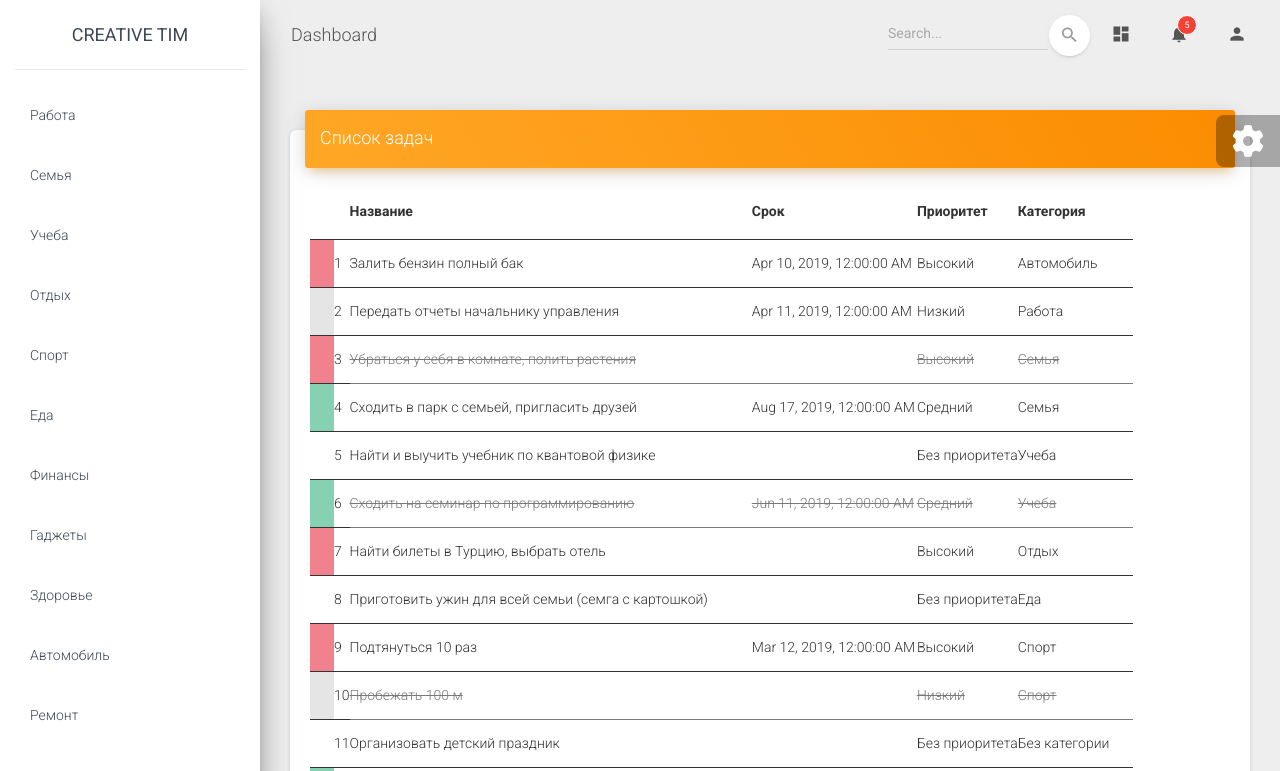
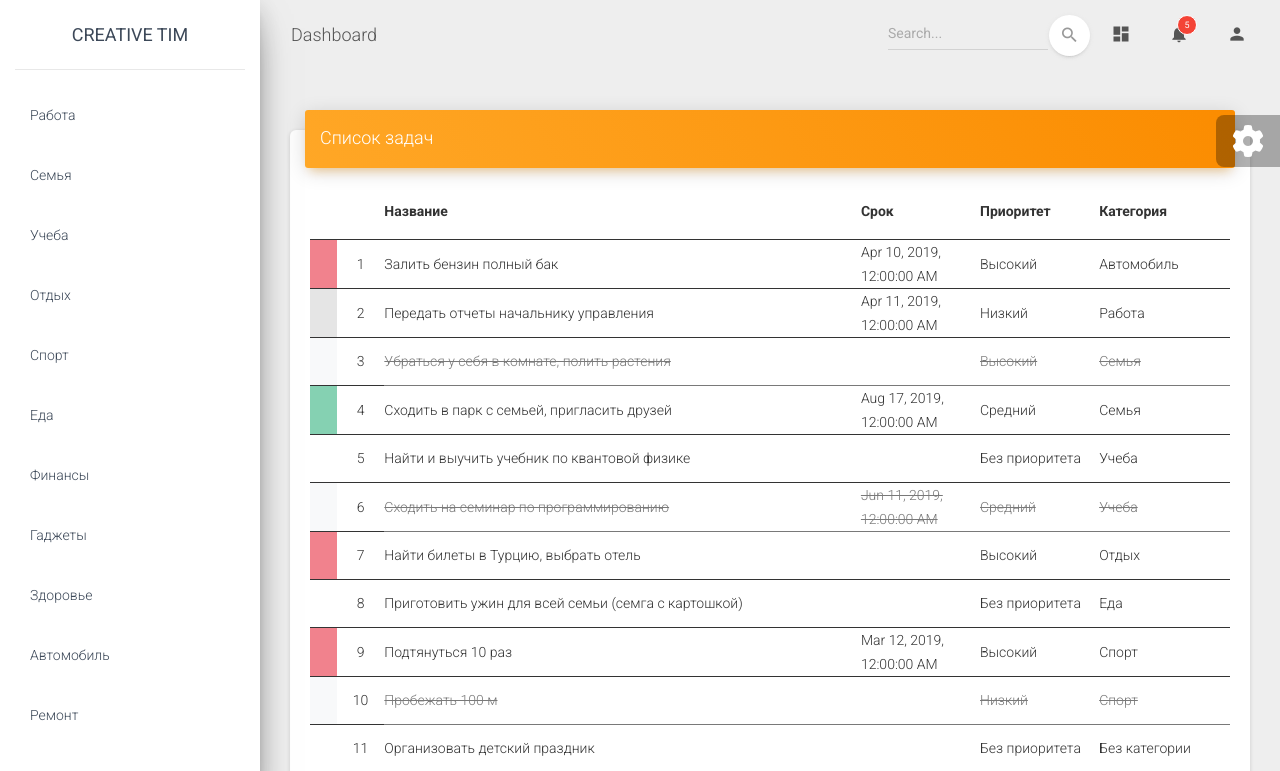
Before and after one commit to lnalna/angular-todo, an Angular app: page / in a window 1280 px wide. Shown: the top 771 px of the page. Built offline with nearby package versions, Linux system fonts and the light colour scheme.

Commit message:
таблица с задачами на всю ширину экрана

```diff
--- a/src/app/views/tasks/tasks.component.css
+++ b/src/app/views/tasks/tasks.component.css
@@ -4,5 +4,40 @@
 }
 
 .novalue {
-  color: #b7b7b7
+  color: #b7b7b7;
 }
+
+
+.col-id {
+  width: 4%;
+  text-align: center;
+}
+
+.col-title {
+  width: 40%;
+}
+
+.col-priority {
+  width: 10%;
+}
+
+.col-category {
+  width: 10%;
+}
+
+
+.col-select {
+  width: 3%;
+}
+
+.col-operations {
+  width: 8%;
+}
+
+.col-color {
+  width: 1% !important;
+}
+
+.col-date {
+  width: 10% !important;
+}
--- a/src/app/views/tasks/tasks.component.html
+++ b/src/app/views/tasks/tasks.component.html
@@ -9,7 +9,7 @@
       <!--  цвет приоритета  -->
       <ng-container matColumnDef="color">
         <th *matHeaderCellDef mat-header-cell></th>
-        <td *matCellDef="let task" [style.background-color]="getPriorityColor(task)"
+        <td *matCellDef="let task" [style.background-color]="getPriorityColor(task)" class="col-color"
             mat-cell></td>
       </ng-container>
 
@@ -17,7 +17,7 @@
       <!-- нумерация-->
       <ng-container matColumnDef="id">
         <th *matHeaderCellDef mat-header-cell></th>
-        <td *matCellDef="let index = index;" mat-cell>
+        <td *matCellDef="let index = index;" class="col-id" mat-cell>
 
           {{index + 1}}
 
@@ -28,7 +28,7 @@
       <!-- название задачи-->
       <ng-container matColumnDef="title">
         <th *matHeaderCellDef mat-header-cell> Название</th>
-        <td *matCellDef="let task" [class.completed]="task.completed" mat-cell>
+        <td *matCellDef="let task" [class.completed]="task.completed" class="col-title" mat-cell>
 
           {{task.title}}
 
@@ -39,6 +39,7 @@
       <ng-container matColumnDef="date">
         <th *matHeaderCellDef mat-header-cell> Срок</th>
         <td *matCellDef="let task" [ngClass]="{'completed': task.completed, 'nodate': task.date == null}"
+            class="col-date"
             mat-cell>
 
           {{task.date | date: "medium"}}
@@ -49,7 +50,7 @@
       <!--приоритет-->
       <ng-container matColumnDef="priority">
         <th *matHeaderCellDef mat-header-cell> Приоритет</th>
-        <td *matCellDef="let task"
+        <td *matCellDef="let task" class="col-priority"
             [ngClass]="{'completed': task.completed, 'nopriority': task.priority == null}"
             mat-cell
         >
@@ -63,7 +64,7 @@
       <!--категория-->
       <ng-container matColumnDef="category">
         <th *matHeaderCellDef mat-header-cell> Категория</th>
-        <td *matCellDef="let task"
+        <td *matCellDef="let task" class="col-category"
             [ngClass]="{'completed': task.completed, 'nocategory': task.category == null, 'link': !task.completed && task.category}"
             mat-cell
         >
--- a/src/app/views/tasks/tasks.component.ts
+++ b/src/app/views/tasks/tasks.component.ts
@@ -37,11 +37,16 @@ export class TasksComponent implements OnInit {
   // в зависимости от статуса задачи - вернуть цвет названия
   public getPriorityColor(task: Task) {
 
+    // цвет завершенной задачи
+    if (task.completed) {
+      return '#F8F9FA'; // TODO вынести цвета в константы (magic strings, magic numbers)
+    }
+
     if (task.priority && task.priority.color) {
       return task.priority.color;
     }
 
-    return '#fff';
+    return '#fff'; // TODO вынести цвета в константы (magic strings, magic numbers)
 
   }
 
```
